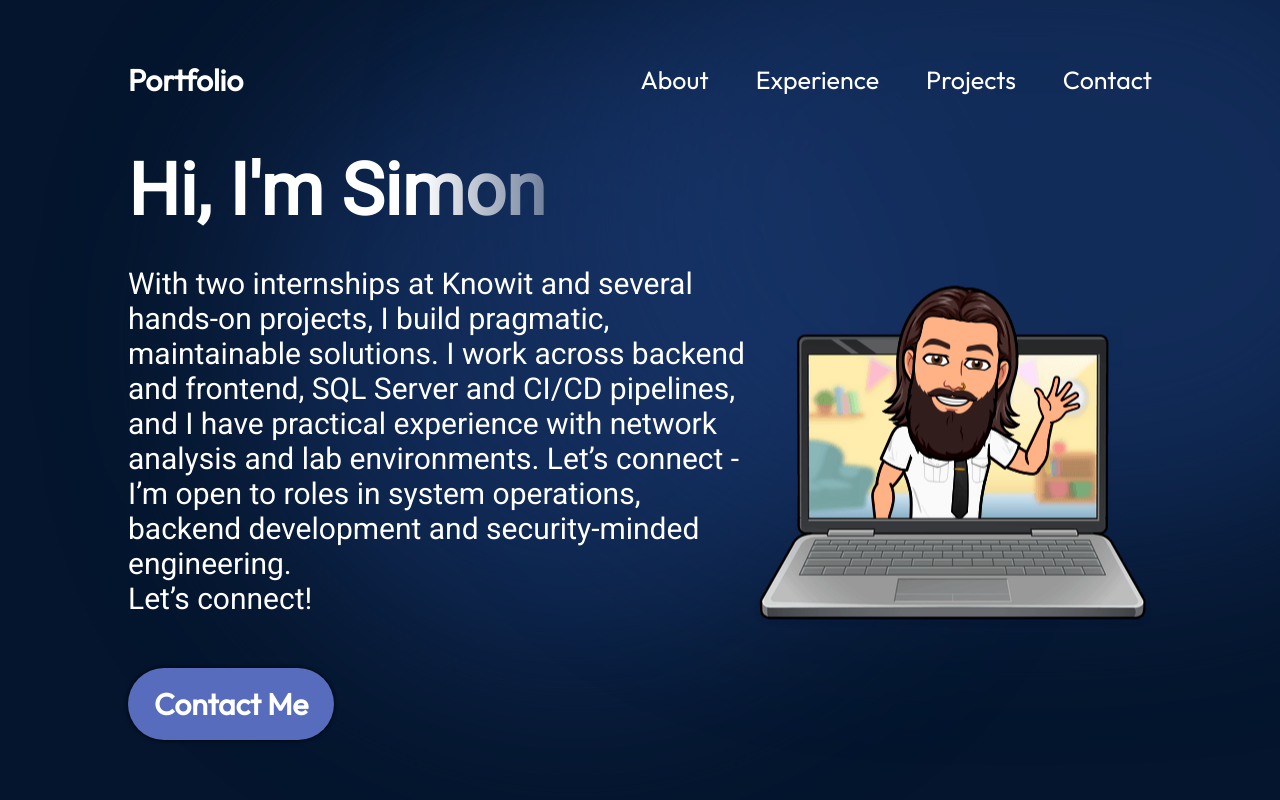
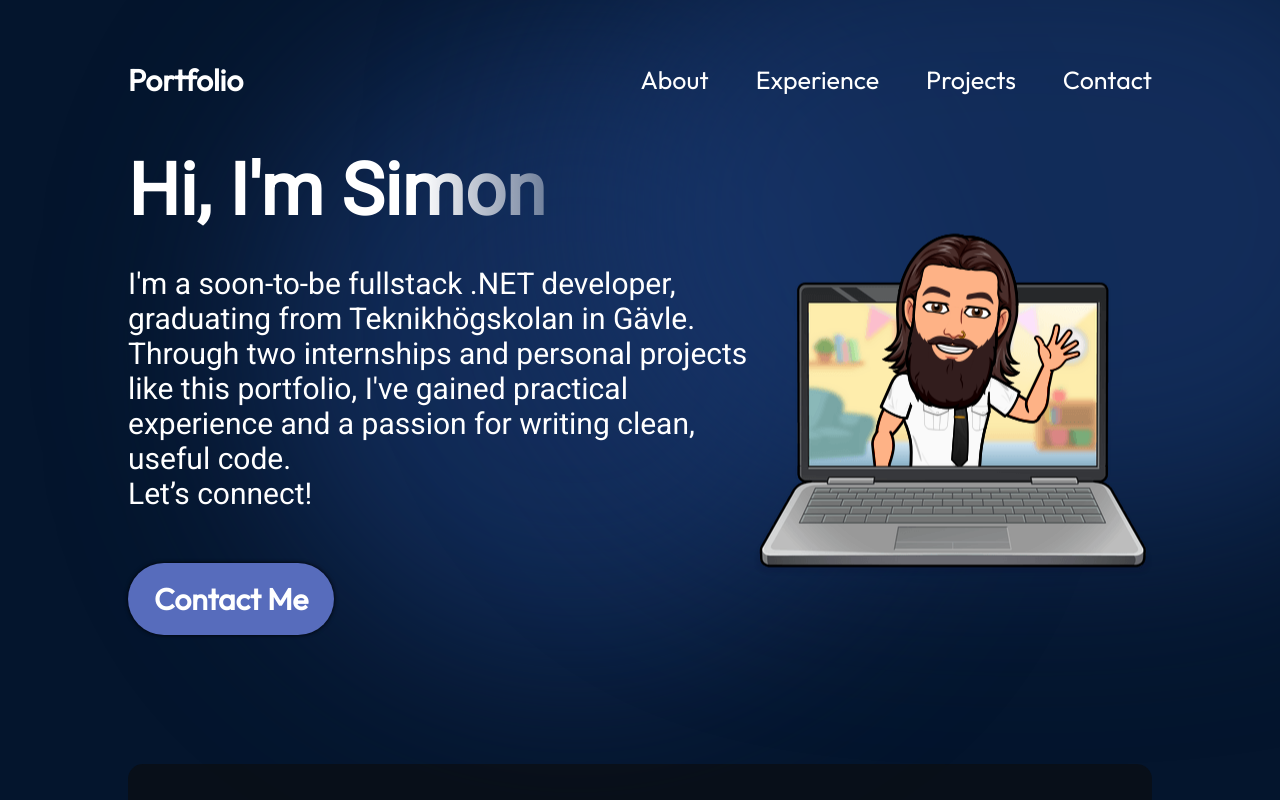
Before and after one commit to DahBoneDokkta/my-react-portfolio, a React (Vite) app: page / in a window 1280 px wide. Built offline with nearby package versions, Linux system fonts and the light colour scheme.

Commit message:
Testing old text to see difference in fonts

```diff
--- a/src/components/Hero/Hero.jsx
+++ b/src/components/Hero/Hero.jsx
@@ -7,8 +7,8 @@ export const Hero = () => {
         <section className={styles.container}>
             <div className={styles.content}>
                 <h1 className={styles.title}>Hi, I'm Simon</h1>
-                <p className={styles.description}>With two internships at Knowit and several hands-on projects, I build pragmatic, maintainable solutions. I work across backend and frontend, SQL Server and CI/CD pipelines, and I have practical experience with network analysis and lab environments.
-                    Let’s connect - I’m open to roles in system operations, backend development and security-minded engineering.
+                <p className={styles.description}>I'm a soon-to-be fullstack .NET developer, graduating from Teknikhögskolan in Gävle.
+                    Through two internships and personal projects like this portfolio, I've gained practical experience and a passion for writing clean, useful code.
                     <br />
                     Let’s connect!
                 </p>
```
